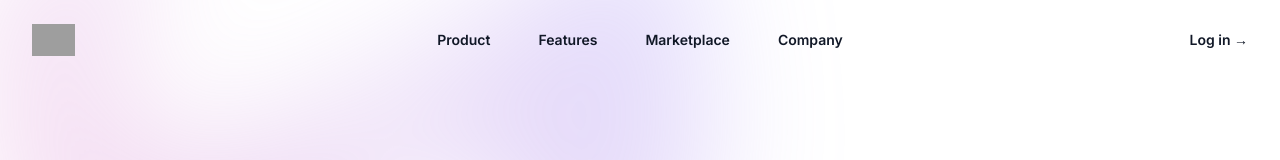
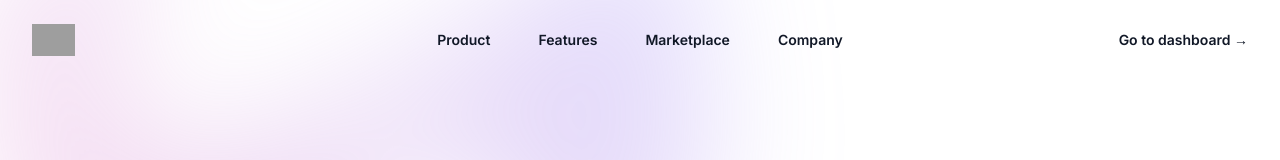
Before and after one commit to SkyCrowdLabs/vfr-planner, a Next.js app: page / in a window 1280 px wide. Shown: the top 160 px of the page. Built offline with nearby package versions, Linux system fonts and the light colour scheme; grey boxes are pictures that could not be loaded.

Commit message:
Fix map ssr error

```diff
--- a/src/app/home/page.tsx
+++ b/src/app/home/page.tsx
@@ -4,9 +4,14 @@ import { useEffect, useState } from "react";
 import Sidebar from "@/components/Sidebar";
 import Navigation from "@/components/Navigation";
 import { NextPage } from "next";
-import RouteBuilder from "@/components/RouteBuilder";
 import { createClient } from "@/utils/supabase/client";
 import { PostgrestSingleResponse, User } from "@supabase/supabase-js";
+import dynamic from "next/dynamic";
+
+const RouteBuilder = dynamic(() => import("@/components/RouteBuilder"), {
+  loading: () => <p>A map is loading</p>,
+  ssr: false,
+});
 
 export interface UserProfile {
   user: User;
--- a/src/app/page.tsx
+++ b/src/app/page.tsx
@@ -53,10 +53,10 @@ export default function Home() {
           </div>
           <div className="hidden lg:flex lg:flex-1 lg:justify-end">
             <a
-              href="/login"
+              href="/home"
               className="text-sm font-semibold leading-6 text-gray-900"
             >
-              Log in <span aria-hidden="true">&rarr;</span>
+              Go to dashboard <span aria-hidden="true">&rarr;</span>
             </a>
           </div>
         </nav>
@@ -101,10 +101,10 @@ export default function Home() {
                 </div>
                 <div className="py-6">
                   <a
-                    href="/login"
+                    href="/home"
                     className="-mx-3 block rounded-lg px-3 py-2.5 text-base font-semibold leading-7 text-gray-900 hover:bg-gray-50"
                   >
-                    Log in
+                    Go to dashboard
                   </a>
                 </div>
               </div>
```
